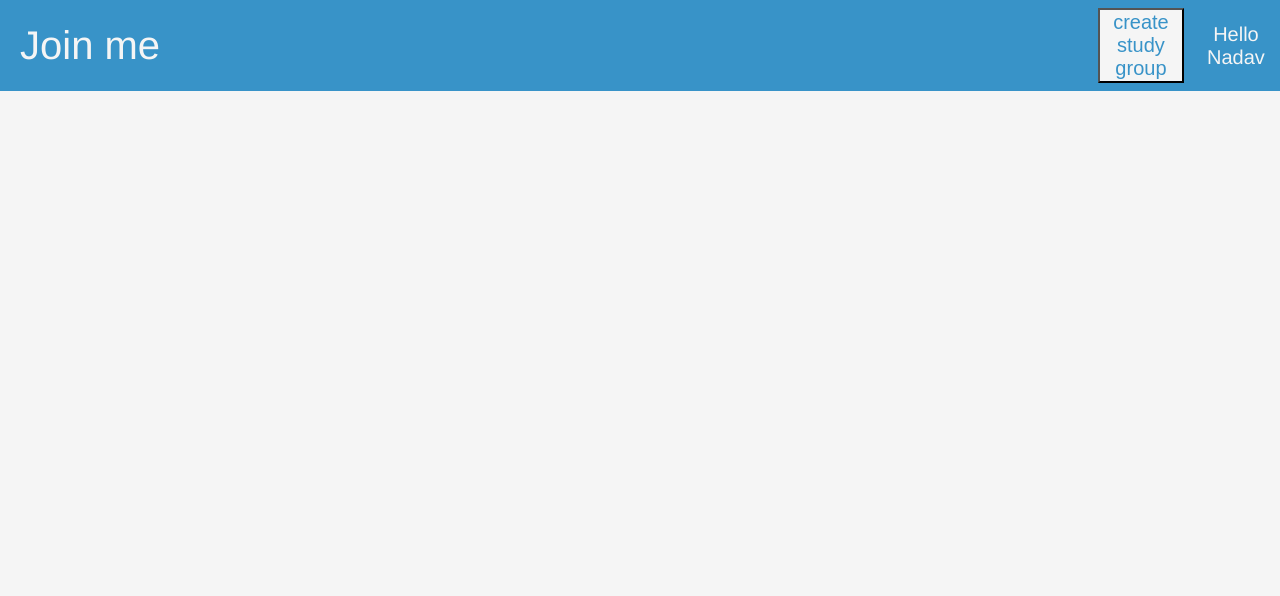
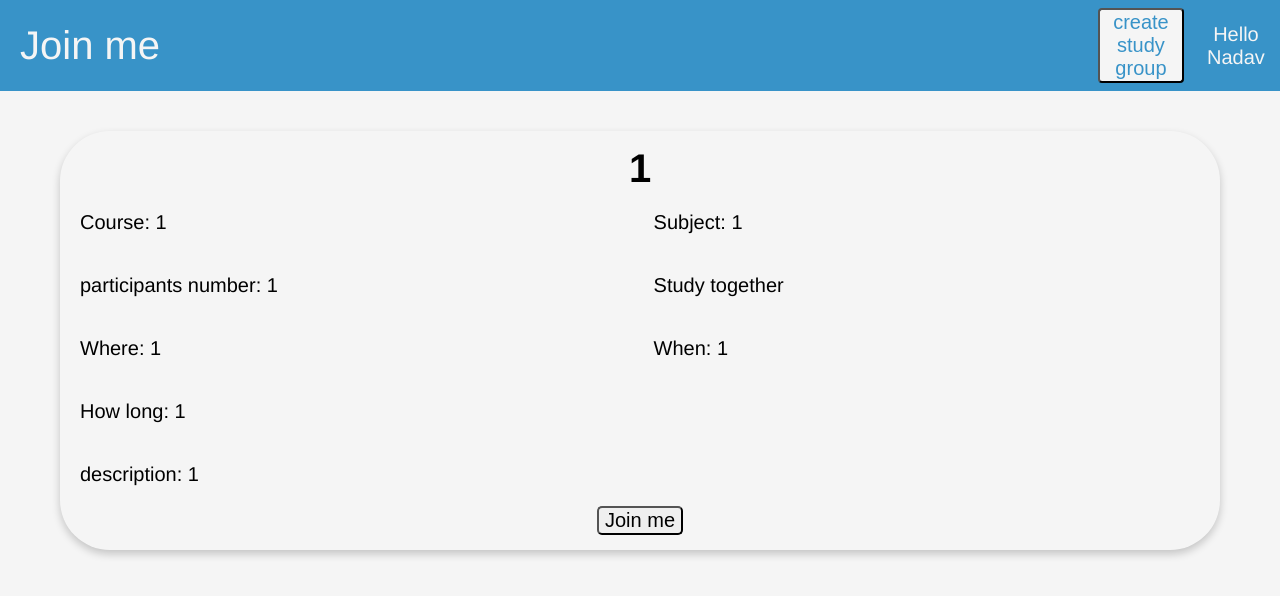
Before and after one commit to CodingWolves/TeamAppFrontend, a React (Create React App) app: page /#/group in a window 1280 px wide. Shown: the top 596 px of the page. Built offline with nearby package versions, Linux system fonts and the light colour scheme.

Commit message:
Create a group view

```diff
--- a/src/components/CreateGroup.js
+++ b/src/components/CreateGroup.js
@@ -8,7 +8,7 @@ const coursesOptions = [{value: "1", label: "Differential and Integral Calculus1
     {value: "2", label: "Differential and Integral Calculus2"}, {value: "3", label: "Physics - Mechanics"},
     {value: "4", label: "Linear Algebra"}, {value: "5", label: "Introduction to Programming"},
     {value: "6", label: "Digital Logic Design"}, {value: "7", label: "Object Oriented Programming"},
-    {value: "8", label: "Other"}]
+    {value: "8", label: "Othver"}]
 const togetherOptions = [{value: "1", label: "Yes"}, {value: "2", label: "No"}]
 
 export const CreateGroup = () => {
--- a/src/components/Dashboard.js
+++ b/src/components/Dashboard.js
@@ -3,14 +3,14 @@ import React, { useState } from "react"
 import { Header } from "./Header"
 import { GroupCard } from "./GroupCard"
 
-const groups = [{groupName: "1", course: "1", subject: "1", institution: "1", where: "1", when: "1", long: "1",
-        participantsNum: "1", together: "true", description: "1"},
-    {groupName: "2", course: "2", subject: "2", institution: "2", where: "2", when: "2", long: "2",
-        participantsNum: "2", together: "false", description: "2"},
-    {groupName: "3", course: "3", subject: "3", institution: "3", where: "3", when: "3", long: "3",
-        participantsNum: "3", together: "true", description: "3"},
-    {groupName: "4", course: "4", subject: "4", institution: "4", where: "4", when: "4", long: "4",
-        participantsNum: "4", together: "false", description: "4"}]
+const groups = [{id: "1", groupName: "1", course: "1", subject: "1", institution: "1", where: "1", when: "1",
+        long: "1", participantsNum: "1", together: true, description: "1"},
+    {id: "2", groupName: "2", course: "2", subject: "2", institution: "2", where: "2", when: "2", long: "2",
+        participantsNum: "2", together: false, description: "2"},
+    {id: "3", groupName: "3", course: "3", subject: "3", institution: "3", where: "3", when: "3", long: "3",
+        participantsNum: "3", together: true, description: "3"},
+    {id: "4", groupName: "4", course: "4", subject: "4", institution: "4", where: "4", when: "4", long: "4",
+        participantsNum: "4", together: false, description: "4"}]
 
 export const Dashboard = () => {
     // const [groups, setGroups] = useState([]);
--- a/src/components/Group.js
+++ b/src/components/Group.js
@@ -1,14 +1,57 @@
 import React, { useState } from "react"
+import axios from "axios";
 
 import { Header } from "./Header"
 
-export const Group = () => {
+const group = {id: "1", groupName: "1", course: "1", subject: "1", institution: "1", where: "1", when: "1",
+        long: "1", participantsNum: "1", together: true, description: "1"}
+
+export const Group = (props) => {
     // const [group, setGroup] = useState();
+
+    //for building, after delete
+    var groupId = props.location.state;
+    if (groupId === undefined) {
+        groupId = 1;
+    } else {
+        groupId = groupId.groupId
+    }
+    console.log(groupId);
+    //var groupId = props.location.state.groupId;
+
+    //get specific group by id
+
+    const joinGroup = () => {
+        //send join group to server
+    }
 
     return (
         <div>
             <Header isSignedIn={true}/>
+            <div className="big_card">
+                <span className="card_title" >{group.groupName}</span>
 
+                <div style={{ textAlign: "left" }}>
+                    <span className="card_field">Course: {group.course}</span>
+                    <span className="card_field">Subject: {group.subject}</span>
+                    <br />
+
+                    <span className="card_field">participants number: {group.participantsNum}</span>
+                    <span className="card_field">{!group.together && "Not "}Study together</span>
+                    <br />
+
+                    <span className="card_field">Where: {group.where} </span>
+                    <span className="card_field">When: {group.when}</span>
+                    <br />
+
+                    <span className="card_field">How long: {group.long}</span>
+                    <br />
+
+                    <span className="card_field">description: {group.description}</span>
+                </div>
+
+                <button className="card_button" onClick={ joinGroup }>Join me</button>
+            </div>
         </div>
     )
 }
--- a/src/components/GroupCard.js
+++ b/src/components/GroupCard.js
@@ -2,12 +2,18 @@ import React from "react"
 
 import { Link } from 'react-router-dom';
 
-export const GroupCard = (props) => (
-    <Link to="/group" className="card">
+export const GroupCard = (props) => {
+    const groupId = props.group.id
+
+    return  (
+        <Link className="small_card" to={{ pathname: "/group", state: { groupId } }}>
             <div className="card_content">
                 <h2 style={{ fontSize: 20 }}><b>{props.group.groupName}</b></h2>
                 <p style={{ fontSize: 25 }}>{props.group.course}, {props.group.subject}</p>
-            <h3 style={{ fontSize: 15, textAlign: "left" }}>{props.group.together}</h3>
+                <h3 style={{ fontSize: 15, textAlign: "left" }}>
+                    {!props.group.together && "Not "}Study together
+                </h3>
             </div>
         </Link>
     )
+}
--- a/src/styles/components/_article.scss
+++ /dev/null
@@ -1,19 +0,0 @@
-.groups {
-    display: grid;
-    grid-template-columns: auto auto;
-    height: 50%;
-}
-
-.card {
-    box-shadow: 0 4px 8px 0 rgba(0,0,0,0.2);
-    transition: 0.3s;
-    border-radius: 5px;
-    margin: 20px;
-}
-
-.card_content {
-    color: black;
-    text-decoration-line: none;
-    text-decoration: underline #F5F5F5;
-    padding: 2px 16px;
-}
--- a/src/styles/components/_createGroupForm.scss
+++ b/src/styles/components/_createGroupForm.scss
@@ -32,7 +32,7 @@
     font-size: 2rem;
     width: 26rem;
     margin: 2rem;
-    border-radius: 0.4rem;
+    border-radius: 0.5rem;
 }
 
 .hidden_input {
--- a/src/styles/components/_dashboard.scss
+++ b/src/styles/components/_dashboard.scss
@@ -1,7 +1,19 @@
-.dashboard {
+.groups {
     display: grid;
-    grid-template-columns: auto 10rem;
-    text-align: right;
-    margin: 4rem;
-    margin-right: 8rem;
+    grid-template-columns: auto auto;
+    height: 50%;
 }
+
+.small_card {
+    box-shadow: 0 4px 8px 0 rgba(0,0,0,0.2);
+    transition: 0.3s;
+    border-radius: 0.5rem;
+    margin: 2rem;
+}
+
+.card_content {
+    color: black;
+    text-decoration-line: none;
+    text-decoration: underline #F5F5F5;
+    padding: 2px 16px;
+}
--- /dev/null
+++ b/src/styles/components/_group.scss
@@ -0,0 +1,32 @@
+.big_card {
+    box-shadow: 0 4px 8px 0 rgba(0,0,0,0.2);
+    border-radius: 5rem;
+    margin-top: 4rem;
+    margin-left: 6rem;
+    margin-right: 6rem;
+    text-align: center;
+}
+
+.card_title {
+    font-size: 4rem;
+    font-weight: bold;
+    display: block;
+    padding-top: 1.5rem;
+}
+
+.card_field {
+    width: 46%;
+    font-size: 2rem;
+    display: inline-block;
+    text-align: left;
+    margin-left: 4rem;
+    margin: 2rem;
+}
+
+.card_button {
+    font-size: 2rem;
+    text-align: center;
+    display: inline-block;
+    margin-bottom: 1.5rem;
+    border-radius: 0.5rem;
+}
--- a/src/styles/components/_header.scss
+++ b/src/styles/components/_header.scss
@@ -22,10 +22,10 @@
 
 .header_button {
     font-size: 2rem;
-    text-align: left;
+    text-align: center;
     color: #3893c8;
     background: #F5F5F5;
-    text-align: center;
+    border-radius: 0.4rem;
     margin: 1vh;
 }
 
--- a/src/styles/styles.scss
+++ b/src/styles/styles.scss
@@ -1,6 +1,6 @@
 @import './base/base';
 @import './components/header';
+@import './components/openingScreen';
 @import './components/dashboard';
-@import './components/openingScreen';
 @import './components/createGroupForm';
-@import './components/article';
+@import './components/group'
```
Lines whose indentation alone changed are shown as unchanged.
